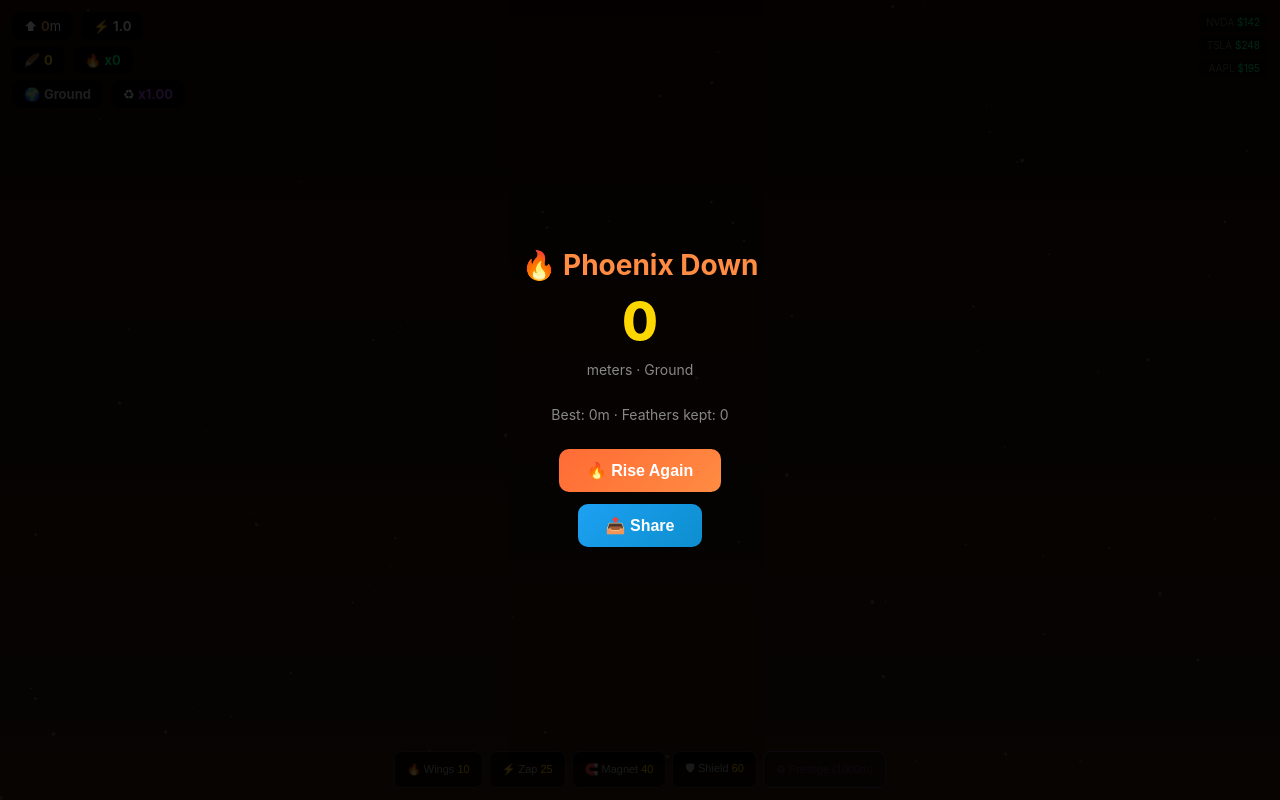
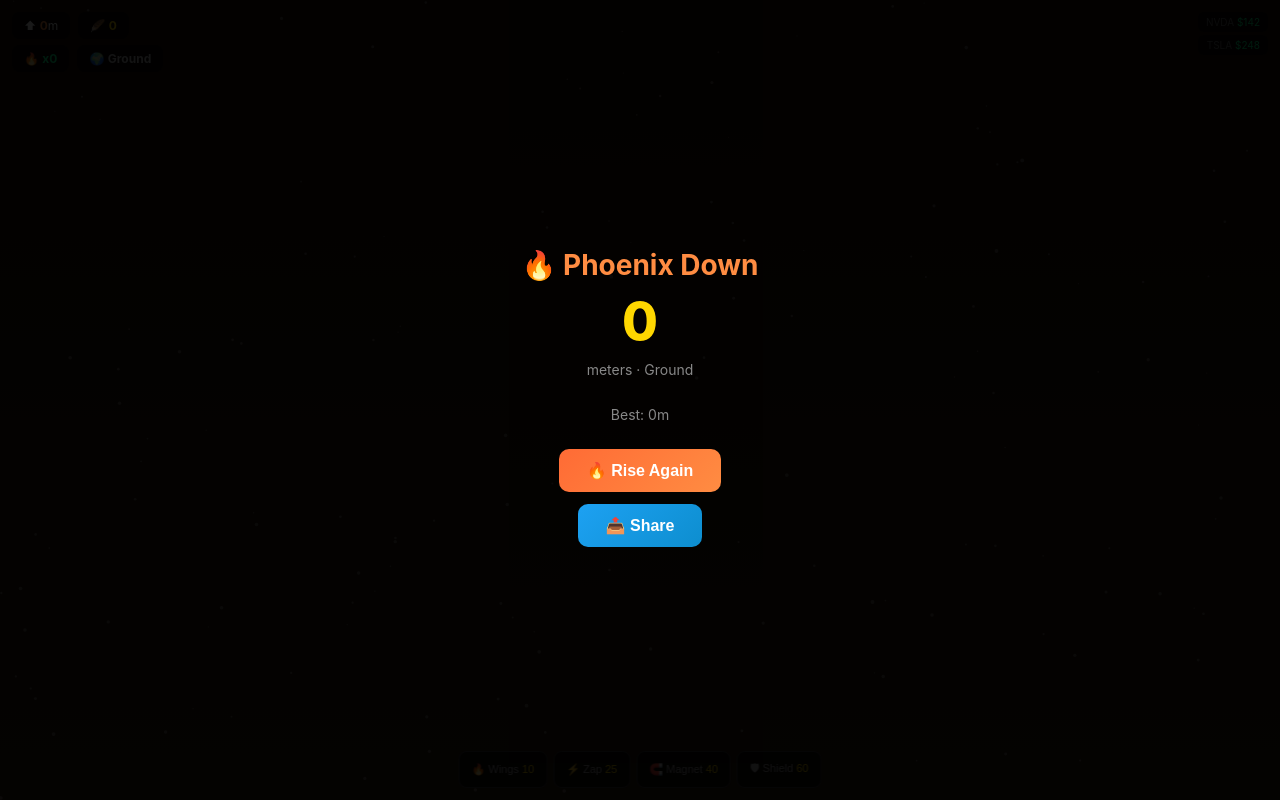
Before and after one commit to ayanleke/phnx-game, a plain HTML site: page game.html in a window 1280 px wide. Drawn offline with Linux system fonts and the light colour scheme.

Commit message:
Update Phoenix Riser with improved visuals

```diff
--- a/game.html
+++ b/game.html
@@ -6,17 +6,16 @@
     <title>Phoenix Riser — $PHNX</title>
     <style>
         * { margin: 0; padding: 0; box-sizing: border-box; -webkit-tap-highlight-color: transparent; }
-        body { font-family: -apple-system, BlinkMacSystemFont, 'Segoe UI', sans-serif; background: #0a0a0a; color: #fff; min-height: 100vh; overflow: hidden; touch-action: manipulation; }
+        body { font-family: -apple-system, BlinkMacSystemFont, 'Segoe UI', sans-serif; background: #0a0a14; color: #fff; min-height: 100vh; overflow: hidden; touch-action: manipulation; }
         canvas { display: block; }
         .hud { position: fixed; top: 12px; left: 12px; z-index: 10; pointer-events: none; }
         .hud-row { display: flex; gap: 8px; margin-bottom: 6px; }
-        .hud-item { background: rgba(0,0,0,0.75); padding: 6px 12px; border-radius: 8px; font-size: 13px; backdrop-filter: blur(4px); }
+        .hud-item { background: rgba(0,0,0,0.75); padding: 6px 12px; border-radius: 8px; font-size: 12px; backdrop-filter: blur(4px); }
         .hud-val { font-weight: 700; }
         .hud-val.hi { color: #ff8c42; }
         .hud-val.feather { color: #ffd700; }
         .hud-val.combo { color: #00ff88; }
         .hud-val.biome { color: #c0c0c0; }
-        .hud-val.prestige { color: #a855f7; }
         .biome-banner { position: fixed; top: 50%; left: 50%; transform: translate(-50%,-50%); font-size: 28px; font-weight: 700; color: #ffd700; text-shadow: 0 0 20px rgba(255,215,0,0.5); opacity: 0; transition: opacity 0.5s; z-index: 20; pointer-events: none; text-align: center; }
         .biome-banner.show { opacity: 1; }
         .shop { position: fixed; bottom: 12px; left: 50%; transform: translateX(-50%); display: flex; gap: 6px; z-index: 10; flex-wrap: wrap; justify-content: center; max-width: 95vw; }
@@ -24,9 +23,8 @@
         .shop-btn:hover, .shop-btn:active { border-color: #ff8c42; color: #ff8c42; }
         .shop-btn:disabled { opacity: 0.35; pointer-events: none; }
         .shop-btn .cost { color: #ffd700; }
-        .prestige-btn { border-color: #a855f7; color: #a855f7; }
-        .combo-pop { position: fixed; top: 50%; left: 50%; transform: translate(-50%,-50%) scale(0.5); font-size: 56px; font-weight: 800; color: #ffd700; opacity: 0; z-index: 25; pointer-events: none; text-shadow: 0 0 30px rgba(255,215,0,0.6); transition: none; }
-        .game-over { position: fixed; inset: 0; background: rgba(0,0,0,0.85); z-index: 100; display: none; align-items: center; justify-content: center; flex-direction: column; }
+        .combo-pop { position: fixed; top: 45%; left: 50%; transform: translate(-50%,-50%) scale(0.5); font-size: 52px; font-weight: 800; color: #ffd700; opacity: 0; z-index: 25; pointer-events: none; text-shadow: 0 0 30px rgba(255,215,0,0.6); transition: none; }
+        .game-over { position: fixed; inset: 0; background: rgba(0,0,0,0.9); z-index: 100; display: none; align-items: center; justify-content: center; flex-direction: column; }
         .game-over.show { display: flex; }
         .game-over h2 { font-size: 28px; color: #ff8c42; margin-bottom: 8px; }
         .game-over .final { font-size: 52px; font-weight: 800; color: #ffd700; }
@@ -45,22 +43,17 @@
 <div class="hud">
     <div class="hud-row">
         <div class="hud-item">⬆ <span class="hud-val hi" id="hHeight">0</span>m</div>
-        <div class="hud-item">⚡ <span class="hud-val" id="hPower">1.0</span></div>
+        <div class="hud-item">🪶 <span class="hud-val feather" id="hFeathers">0</span></div>
     </div>
     <div class="hud-row">
-        <div class="hud-item">🪶 <span class="hud-val feather" id="hFeathers">0</span></div>
         <div class="hud-item">🔥 <span class="hud-val combo" id="hCombo">x0</span></div>
-    </div>
-    <div class="hud-row">
         <div class="hud-item">🌍 <span class="hud-val biome" id="hBiome">Ground</span></div>
-        <div class="hud-item">♻ <span class="hud-val prestige" id="hPrestige">x1.0</span></div>
     </div>
 </div>
 
 <div class="stock-bar">
     <div class="stock-tag"><span class="n">NVDA</span> <span class="p">$142</span></div>
     <div class="stock-tag"><span class="n">TSLA</span> <span class="p">$248</span></div>
-    <div class="stock-tag"><span class="n">AAPL</span> <span class="p">$195</span></div>
 </div>
 
 <div class="biome-banner" id="biomeBanner"></div>
@@ -71,101 +64,83 @@
     <button class="shop-btn" onclick="buy('lightning')">⚡ Zap <span class="cost" id="costLightning">25</span></button>
     <button class="shop-btn" onclick="buy('magnet')">🧲 Magnet <span class="cost" id="costMagnet">40</span></button>
     <button class="shop-btn" onclick="buy('shield')">🛡 Shield <span class="cost" id="costShield">60</span></button>
-    <button class="shop-btn prestige-btn" onclick="prestige()" id="btnPrestige">♻ Prestige</button>
 </div>
 
 <div class="game-over" id="go">
     <h2>🔥 Phoenix Down</h2>
     <div class="final" id="goHeight">0</div>
     <div class="sub">meters · <span id="goBiome">Ground</span></div>
-    <div class="sub">Best: <span id="goBest">0</span>m · Feathers kept: <span id="goKept">0</span></div>
+    <div class="sub">Best: <span id="goBest">0</span>m</div>
     <button class="btn" onclick="restart()">🔥 Rise Again</button>
     <button class="btn btn-tw" onclick="share()">📤 Share</button>
 </div>
 
 <script>
-// ── Canvas ──
 const cv = document.getElementById('c');
 const cx = cv.getContext('2d');
 let W, H;
 function resize() { W = cv.width = innerWidth; H = cv.height = innerHeight; }
 resize(); addEventListener('resize', resize);
 
-// ── Persistent state ──
-const LS = 'phnx_v2';
-let save = JSON.parse(localStorage.getItem(LS) || '{}');
-let bestHeight = save.best || 0;
-let totalFeathers = save.feathers || 0;
-let prestigeMult = save.prestige || 1;
-let upgrades = save.upgrades || { wings: 0, lightning: 0, magnet: 0, shield: 0 };
-
-// ── Biomes ──
 const BIOMES = [
-    { name: 'Ground', color: '#2d1b0e', sky: '#1a0a00', threshold: 0, obstacles: 0.01, obsColor: '#553322' },
+    { name: 'Ground', color: '#2d1b0e', sky: '#1a0a00', threshold: 0, obstacles: 0.012, obsColor: '#553322' },
     { name: 'Troposphere', color: '#0d1b2a', sky: '#0a1520', threshold: 500, obstacles: 0.018, obsColor: '#335577' },
     { name: 'Storm Layer', color: '#1a0a2e', sky: '#0d0520', threshold: 2000, obstacles: 0.025, obsColor: '#6644aa' },
     { name: 'Stratosphere', color: '#0a1a3a', sky: '#051020', threshold: 5000, obstacles: 0.02, obsColor: '#4488cc' },
     { name: 'Space', color: '#000008', sky: '#000002', threshold: 10000, obstacles: 0.015, obsColor: '#888' }
 ];
 
-// ── Game state ──
+const LS = 'phnx_v3';
+let save = JSON.parse(localStorage.getItem(LS)||'{}');
+let bestHeight = save.best || 0;
+let totalFeathers = save.feathers || 0;
+let upgrades = save.upgrades || { wings: 0, lightning: 0, magnet: 0, shield: 0 };
+
 let phoenix, height, runFeathers, combo, maxCombo, comboTimer, gameActive;
 let obstacles, featherDrops, particles, stars;
-let shakeMag, shakeDecay;
-let currentBiome, lastBiomeIdx;
-let frameCount;
+let shakeMag, currentBiome, lastBiomeIdx, frameCount;
 
-const COMBO_WINDOW = 40; // frames of forgiveness (~667ms at 60fps)
+const COMBO_WINDOW = 40;
 const GRAVITY = 0.35;
 const BASE_TAP = -11;
 
 function power() { return 1 + upgrades.wings * 0.3 + upgrades.lightning * 0.6; }
 function magnetRange() { return upgrades.magnet * 50; }
 function shieldHP() { return upgrades.shield; }
-function prestigeReq() { return Math.floor(1000 * Math.pow(2, prestigeMult - 1)); }
 
 function upgradeCost(type) {
     const base = { wings: 10, lightning: 25, magnet: 40, shield: 60 };
     return Math.floor(base[type] * Math.pow(1.6, upgrades[type]));
 }
 
-// ── Init ──
 function init() {
-    phoenix = { x: W / 2, y: H - 120, vy: 0, size: 22, shield: shieldHP(), squash: 1 };
+    phoenix = { x: W/2, y: H-120, vy: 0, size: 22, shield: shieldHP(), squash: 1 };
     height = 0; runFeathers = 0; combo = 0; maxCombo = 0; comboTimer = 0;
-    obstacles = []; featherDrops = []; particles = []; stars = [];
-    shakeMag = 0; shakeDecay = 0.9;
-    currentBiome = BIOMES[0]; lastBiomeIdx = 0;
-    frameCount = 0;
+    obstacles = []; featherDrops = []; particles = [];
+    shakeMag = 0; currentBiome = BIOMES[0]; lastBiomeIdx = 0; frameCount = 0;
     gameActive = true;
     document.getElementById('go').classList.remove('show');
-    for (let i = 0; i < 80; i++) stars.push({ x: Math.random() * W, y: Math.random() * H, s: Math.random() * 1.5 + 0.5 });
+    for(let i=0;i<80;i++) stars.push({x:Math.random()*W,y:Math.random()*H,s:Math.random()*1.5+0.5});
+    stars = stars || [];
+    if(!stars.length) for(let i=0;i<80;i++) stars.push({x:Math.random()*W,y:Math.random()*H,s:Math.random()*1.5+0.5});
 }
+stars = [];
+for(let i=0;i<80;i++) stars.push({x:Math.random()*W,y:Math.random()*H,s:Math.random()*1.5+0.5});
 
-// ── Tap ──
 function tap() {
-    if (!gameActive) return;
+    if(!gameActive) return;
     phoenix.vy = BASE_TAP - power() * 1.2;
     phoenix.squash = 0.7;
     combo++;
     comboTimer = COMBO_WINDOW;
-    if (combo > maxCombo) maxCombo = combo;
-    if (combo > 1 && combo % 5 === 0) showCombo(combo);
-    // fire particles
-    for (let i = 0; i < 6; i++) {
-        particles.push({
-            x: phoenix.x, y: phoenix.y + 10,
-            vx: (Math.random() - 0.5) * 5, vy: Math.random() * -3 - 1,
-            life: 20 + Math.random() * 15,
-            hue: 10 + Math.random() * 40
-        });
-    }
+    if(combo > maxCombo) maxCombo = combo;
+    if(combo > 1 && combo % 5 === 0) showCombo(combo);
+    for(let i=0;i<6;i++) particles.push({x:phoenix.x,y:phoenix.y+10,vx:(Math.random()-0.5)*5,vy:Math.random()*-3-1,life:20+Math.random()*15,hue:10+Math.random()*40});
 }
 
-// ── Buy ──
 function buy(type) {
     const cost = upgradeCost(type);
-    if (totalFeathers >= cost) {
+    if(totalFeathers >= cost) {
         totalFeathers -= cost;
         upgrades[type]++;
         saveGame();
@@ -173,53 +148,31 @@ function buy(type) {
     }
 }
 
-function prestige() {
-    if (height < prestigeReq()) return;
-    prestigeMult += 0.25;
-    totalFeathers += Math.floor(height / 10);
-    saveGame();
-    showBiomeBanner('♻ Prestige x' + prestigeMult.toFixed(2));
-    init();
-}
-
 function updateShop() {
     document.getElementById('costWings').textContent = upgradeCost('wings');
     document.getElementById('costLightning').textContent = upgradeCost('lightning');
     document.getElementById('costMagnet').textContent = upgradeCost('magnet');
     document.getElementById('costShield').textContent = upgradeCost('shield');
-    const btn = document.getElementById('btnPrestige');
-    btn.textContent = '♻ Prestige (' + prestigeReq() + 'm)';
-    btn.disabled = height < prestigeReq();
 }
 
-// ── HUD ──
 function updateHUD() {
     document.getElementById('hHeight').textContent = Math.floor(height);
-    document.getElementById('hPower').textContent = power().toFixed(1);
     document.getElementById('hFeathers').textContent = totalFeathers + runFeathers;
     document.getElementById('hCombo').textContent = 'x' + combo;
     document.getElementById('hBiome').textContent = currentBiome.name;
-    document.getElementById('hPrestige').textContent = 'x' + prestigeMult.toFixed(2);
 }
 
-// ── Biome transition ──
 function checkBiome() {
     let idx = 0;
-    for (let i = BIOMES.length - 1; i >= 0; i--) {
-        if (height >= BIOMES[i].threshold) { idx = i; break; }
-    }
-    if (idx !== lastBiomeIdx) {
+    for(let i=BIOMES.length-1;i>=0;i--) { if(height>=BIOMES[i].threshold) { idx=i; break; } }
+    if(idx !== lastBiomeIdx) {
         lastBiomeIdx = idx;
         currentBiome = BIOMES[idx];
-        showBiomeBanner(currentBiome.name);
+        const el = document.getElementById('biomeBanner');
+        el.textContent = currentBiome.name;
+        el.classList.add('show');
+        setTimeout(() => el.classList.remove('show'), 2000);
     }
-}
-
-function showBiomeBanner(text) {
-    const el = document.getElementById('biomeBanner');
-    el.textContent = text;
-    el.classList.add('show');
-    setTimeout(() => el.classList.remove('show'), 2000);
 }
 
 function showCombo(n) {
@@ -230,233 +183,167 @@ function showCombo(n) {
     setTimeout(() => { el.style.opacity = '0'; el.style.transform = 'translate(-50%,-50%) scale(0.5)'; }, 500);
 }
 
-// ── Shake ──
 function shake(mag) { shakeMag = Math.max(shakeMag, mag); }
 
-// ── Update ──
 function update() {
-    if (!gameActive) return;
+    if(!gameActive) return;
     frameCount++;
 
-    // combo decay
-    if (comboTimer > 0) comboTimer--;
+    if(comboTimer > 0) comboTimer--;
     else combo = 0;
 
-    // phoenix physics
     phoenix.vy += GRAVITY;
     phoenix.y += phoenix.vy;
     phoenix.squash += (1 - phoenix.squash) * 0.15;
 
-    // height
-    if (phoenix.vy < 0) height += (-phoenix.vy) * prestigeMult * 0.3;
+    if(phoenix.vy < 0) height += (-phoenix.vy) * 0.3;
 
-    // floor / ceiling
-    if (phoenix.y > H + 50) {
-        if (phoenix.shield > 0) {
+    if(phoenix.y > H + 50) {
+        if(phoenix.shield > 0) {
             phoenix.shield--;
             phoenix.vy = -14;
             phoenix.y = H - 50;
             shake(8);
-        } else {
-            endGame();
-        }
+        } else { endGame(); }
     }
-    if (phoenix.y < -50) { phoenix.y = -50; phoenix.vy = 0; }
+    if(phoenix.y < -50) { phoenix.y = -50; phoenix.vy = 0; }
 
-    // obstacles
-    if (Math.random() < currentBiome.obstacles) {
-        obstacles.push({
-            x: Math.random() * W, y: -40,
-            size: 14 + Math.random() * 20,
-            speed: 2 + Math.random() * 2 + height * 0.0002,
-            color: currentBiome.obsColor
-        });
+    if(Math.random() < currentBiome.obstacles) {
+        obstacles.push({x:Math.random()*W,y:-40,size:14+Math.random()*20,speed:2+Math.random()*2+height*0.0002,color:currentBiome.obsColor});
     }
     obstacles = obstacles.filter(o => {
         o.y += o.speed;
-        const dx = phoenix.x - o.x, dy = phoenix.y - o.y;
-        if (Math.sqrt(dx * dx + dy * dy) < phoenix.size + o.size) {
-            if (phoenix.shield > 0) {
-                phoenix.shield--;
-                shake(6);
-                spawnBurst(o.x, o.y, '#ff4444', 12);
-                return false;
-            } else {
-                endGame();
-            }
+        const dx=phoenix.x-o.x, dy=phoenix.y-o.y;
+        if(Math.sqrt(dx*dx+dy*dy) < phoenix.size+o.size) {
+            if(phoenix.shield > 0) { phoenix.shield--; shake(6); spawnBurst(o.x,o.y,'#ff4444',12); return false; }
+            else endGame();
         }
-        return o.y < H + 50;
+        return o.y < H+50;
     });
 
-    // feather drops
-    if (Math.random() < 0.015) {
-        featherDrops.push({ x: Math.random() * W, y: -20, size: 10, speed: 1.5 + Math.random() });
-    }
+    if(Math.random() < 0.015) featherDrops.push({x:Math.random()*W,y:-20,size:10,speed:1.5+Math.random()});
     const mr = magnetRange();
     featherDrops = featherDrops.filter(f => {
         f.y += f.speed;
-        // magnet pull
-        if (mr > 0) {
-            const dx = phoenix.x - f.x, dy = phoenix.y - f.y;
-            const dist = Math.sqrt(dx * dx + dy * dy);
-            if (dist < mr) {
-                f.x += dx / dist * 3;
-                f.y += dy / dist * 3;
-            }
-        }
-        const dx = phoenix.x - f.x, dy = phoenix.y - f.y;
-        if (Math.sqrt(dx * dx + dy * dy) < phoenix.size + f.size) {
-            runFeathers += 1 + Math.floor(combo * 0.1);
-            spawnBurst(f.x, f.y, '#ffd700', 6);
-            return false;
-        }
-        return f.y < H + 30;
+        if(mr > 0) { const dx=phoenix.x-f.x,dy=phoenix.y-f.y,dist=Math.sqrt(dx*dx+dy*dy); if(dist<mr){f.x+=dx/dist*3;f.y+=dy/dist*3;} }
+        const dx=phoenix.x-f.x,dy=phoenix.y-f.y;
+        if(Math.sqrt(dx*dx+dy*dy) < phoenix.size+f.size) { runFeathers+=1+Math.floor(combo*0.1); spawnBurst(f.x,f.y,'#ffd700',6); return false; }
+        return f.y < H+30;
     });
 
-    // particles
-    particles = particles.filter(p => {
-        p.x += p.vx; p.y += p.vy; p.vy += 0.05; p.life--;
-        return p.life > 0;
-    });
+    particles = particles.filter(p => { p.x+=p.vx;p.y+=p.vy;p.vy+=0.05;p.life--; return p.life>0; });
 
-    // shake decay
-    shakeMag *= shakeDecay;
-    if (shakeMag < 0.5) shakeMag = 0;
+    shakeMag *= 0.9;
+    if(shakeMag < 0.5) shakeMag = 0;
 
     checkBiome();
     updateHUD();
     updateShop();
 }
 
-function spawnBurst(x, y, color, n) {
-    for (let i = 0; i < n; i++) {
-        particles.push({
-            x, y,
-            vx: (Math.random() - 0.5) * 6, vy: (Math.random() - 0.5) * 6,
-            life: 15 + Math.random() * 10, hue: 0, color
-        });
-    }
+function spawnBurst(x,y,color,n) {
+    for(let i=0;i<n;i++) particles.push({x,y,vx:(Math.random()-0.5)*6,vy:(Math.random()-0.5)*6,life:15+Math.random()*10,hue:0,color});
 }
 
-// ── Draw ──
 function draw() {
     cx.save();
-    if (shakeMag > 0) cx.translate((Math.random() - 0.5) * shakeMag, (Math.random() - 0.5) * shakeMag);
+    if(shakeMag > 0) cx.translate((Math.random()-0.5)*shakeMag,(Math.random()-0.5)*shakeMag);
 
-    // sky gradient
-    const grad = cx.createLinearGradient(0, 0, 0, H);
-    grad.addColorStop(0, currentBiome.sky);
-    grad.addColorStop(1, currentBiome.color);
+    const grad = cx.createLinearGradient(0,0,0,H);
+    grad.addColorStop(0,currentBiome.sky);
+    grad.addColorStop(1,currentBiome.color);
     cx.fillStyle = grad;
-    cx.fillRect(0, 0, W, H);
+    cx.fillRect(0,0,W,H);
 
-    // stars (subtle parallax)
     cx.fillStyle = 'rgba(255,255,255,0.3)';
-    stars.forEach(s => {
-        const py = ((s.y + height * 0.05) % H + H) % H;
-        cx.beginPath(); cx.arc(s.x, py, s.s, 0, Math.PI * 2); cx.fill();
-    });
+    stars.forEach(s => { const py=((s.y+height*0.05)%H+H)%H; cx.beginPath();cx.arc(s.x,py,s.s,0,Math.PI*2);cx.fill(); });
 
-    // obstacles
-    obstacles.forEach(o => {
-        cx.fillStyle = o.color;
-        cx.beginPath(); cx.arc(o.x, o.y, o.size, 0, Math.PI * 2); cx.fill();
-    });
+    obstacles.forEach(o => { cx.fillStyle=o.color;cx.beginPath();cx.arc(o.x,o.y,o.size,0,Math.PI*2);cx.fill(); });
 
-    // feathers
-    featherDrops.forEach(f => {
-        cx.fillStyle = '#ffd700';
-        cx.beginPath();
-        cx.moveTo(f.x, f.y - 6);
-        cx.lineTo(f.x - 4, f.y + 4);
-        cx.lineTo(f.x + 4, f.y + 4);
-        cx.closePath(); cx.fill();
-    });
+    featherDrops.forEach(f => { cx.fillStyle='#ffd700';cx.beginPath();cx.moveTo(f.x,f.y-6);cx.lineTo(f.x-4,f.y+4);cx.lineTo(f.x+4,f.y+4);cx.closePath();cx.fill(); });
 
-    // phoenix
-    const sx = phoenix.squash, sy = 1 / sx;
+    // Phoenix (Vibe Viber style)
+    const sx=phoenix.squash, sy=1/sx;
     cx.save();
-    cx.translate(phoenix.x, phoenix.y);
-    cx.scale(sx, sy);
+    cx.translate(phoenix.x,phoenix.y);
+    cx.scale(sx,sy);
 
-    // glow
-    const glow = cx.createRadialGradient(0, 0, 0, 0, 0, phoenix.size * 2);
-    glow.addColorStop(0, 'rgba(255,140,66,0.25)');
-    glow.addColorStop(1, 'rgba(255,140,66,0)');
-    cx.fillStyle = glow;
-    cx.beginPath(); cx.arc(0, 0, phoenix.size * 2, 0, Math.PI * 2); cx.fill();
+    const glow=cx.createRadialGradient(0,0,0,0,0,phoenix.size*2);
+    glow.addColorStop(0,'rgba(255,140,66,0.25)');
+    glow.addColorStop(1,'rgba(255,140,66,0)');
+    cx.fillStyle=glow;
+    cx.beginPath();cx.arc(0,0,phoenix.size*2,0,Math.PI*2);cx.fill();
 
-    // body
-    cx.fillStyle = '#ff8c42';
-    cx.beginPath(); cx.arc(0, 0, phoenix.size, 0, Math.PI * 2); cx.fill();
-    cx.fillStyle = '#ffd700';
-    cx.beginPath(); cx.arc(0, -4, phoenix.size * 0.5, 0, Math.PI * 2); cx.fill();
+    // Body
+    cx.fillStyle='#ff4d1a';
+    cx.fillRect(-phoenix.size,-phoenix.size*0.8,phoenix.size*2,phoenix.size*1.6);
 
-    // eyes
-    cx.fillStyle = '#fff';
-    cx.beginPath(); cx.arc(-7, -7, 4, 0, Math.PI * 2); cx.arc(7, -7, 4, 0, Math.PI * 2); cx.fill();
-    cx.fillStyle = '#0a0a0a';
-    cx.beginPath(); cx.arc(-6, -7, 2, 0, Math.PI * 2); cx.arc(8, -7, 2, 0, Math.PI * 2); cx.fill();
+    // Head
+    cx.fillStyle='#ff4d1a';
+    cx.fillRect(-12,-phoenix.size*0.8-18,24,24);
 
-    // shield ring
-    if (phoenix.shield > 0) {
-        cx.strokeStyle = 'rgba(0,255,136,0.5)';
-        cx.lineWidth = 3;
-        cx.beginPath(); cx.arc(0, 0, phoenix.size + 8, 0, Math.PI * 2); cx.stroke();
+    // Eyes (Vibe Viber style)
+    cx.fillStyle='#fff';
+    cx.fillRect(-8,-phoenix.size*0.8-12,6,6);
+    cx.fillRect(2,-phoenix.size*0.8-12,6,6);
+    cx.fillStyle='#0a0a14';
+    cx.fillRect(-6,-phoenix.size*0.8-10,3,3);
+    cx.fillRect(4,-phoenix.size*0.8-10,3,3);
+
+    // Feather crest
+    cx.fillStyle='#ffd700';
+    cx.fillRect(-2,-phoenix.size*0.8-28,4,10);
+    cx.fillRect(-4,-phoenix.size*0.8-32,8,4);
+
+    // Legs
+    cx.fillStyle='#cc3d15';
+    cx.fillRect(-8,phoenix.size*0.8-4,6,8);
+    cx.fillRect(2,phoenix.size*0.8-4,6,8);
+
+    if(phoenix.shield > 0) {
+        cx.strokeStyle='rgba(0,255,136,0.5)';
+        cx.lineWidth=3;
+        cx.beginPath();cx.arc(0,0,phoenix.size+8,0,Math.PI*2);cx.stroke();
     }
 
     cx.restore();
 
-    // particles
     particles.forEach(p => {
-        if (p.color) {
-            cx.fillStyle = p.color;
-        } else {
-            cx.fillStyle = `hsl(${p.hue},100%,${40 + p.life}%)`;
-        }
-        cx.globalAlpha = p.life / 30;
-        cx.beginPath(); cx.arc(p.x, p.y, 2.5, 0, Math.PI * 2); cx.fill();
+        if(p.color) cx.fillStyle=p.color;
+        else cx.fillStyle=`hsl(${p.hue},100%,${40+p.life}%)`;
+        cx.globalAlpha=p.life/30;
+        cx.beginPath();cx.arc(p.x,p.y,2.5,0,Math.PI*2);cx.fill();
     });
-    cx.globalAlpha = 1;
+    cx.globalAlpha=1;
 
     cx.restore();
 }
 
-// ── Game over ──
 function endGame() {
-    gameActive = false;
-    const h = Math.floor(height);
-    const kept = runFeathers;
-    totalFeathers += kept;
-    if (h > bestHeight) bestHeight = h;
+    gameActive=false;
+    const h=Math.floor(height);
+    totalFeathers+=runFeathers;
+    if(h>bestHeight) bestHeight=h;
     saveGame();
-    document.getElementById('goHeight').textContent = h;
-    document.getElementById('goBiome').textContent = currentBiome.name;
-    document.getElementById('goBest').textContent = bestHeight;
-    document.getElementById('goKept').textContent = kept;
+    document.getElementById('goHeight').textContent=h;
+    document.getElementById('goBiome').textContent=currentBiome.name;
+    document.getElementById('goBest').textContent=bestHeight;
     document.getElementById('go').classList.add('show');
 }
 
 function restart() { init(); }
 
 function share() {
-    const text = `🔥 Phoenix Riser — $PHNX\n\nI flew ${Math.floor(height)}m into ${currentBiome.name}!\n\nBest: ${bestHeight}m · Prestige: x${prestigeMult.toFixed(2)}\n\nCan you reach Space? 🚀\n\nPlay: [link]\n@vibevibe_fun`;
+    const text=`🔥 Phoenix Riser — $PHNX\n\nI flew ${Math.floor(height)}m into ${currentBiome.name}!\nBest: ${bestHeight}m\n\nPlay: [link]\n@vibevibe_fun`;
     open(`https://twitter.com/intent/tweet?text=${encodeURIComponent(text)}`);
 }
 
-function saveGame() {
-    localStorage.setItem(LS, JSON.stringify({
-        best: bestHeight, feathers: totalFeathers,
-        prestige: prestigeMult, upgrades
-    }));
-}
+function saveGame() { localStorage.setItem(LS,JSON.stringify({best:bestHeight,feathers:totalFeathers,upgrades})); }
 
-// ── Input ──
-addEventListener('pointerdown', (e) => { if (e.target.closest('.shop') || e.target.closest('.game-over')) return; tap(); });
-addEventListener('keydown', e => { if (e.code === 'Space' || e.code === 'ArrowUp') { e.preventDefault(); tap(); } });
+addEventListener('pointerdown',e=>{if(e.target.closest('.shop')||e.target.closest('.game-over'))return;tap();});
+addEventListener('keydown',e=>{if(e.code==='Space'||e.code==='ArrowUp'){e.preventDefault();tap();}});
 
-// ── Loop ──
-function loop() { update(); draw(); requestAnimationFrame(loop); }
+function loop(){update();draw();requestAnimationFrame(loop);}
 init();
 loop();
 </script>
```
